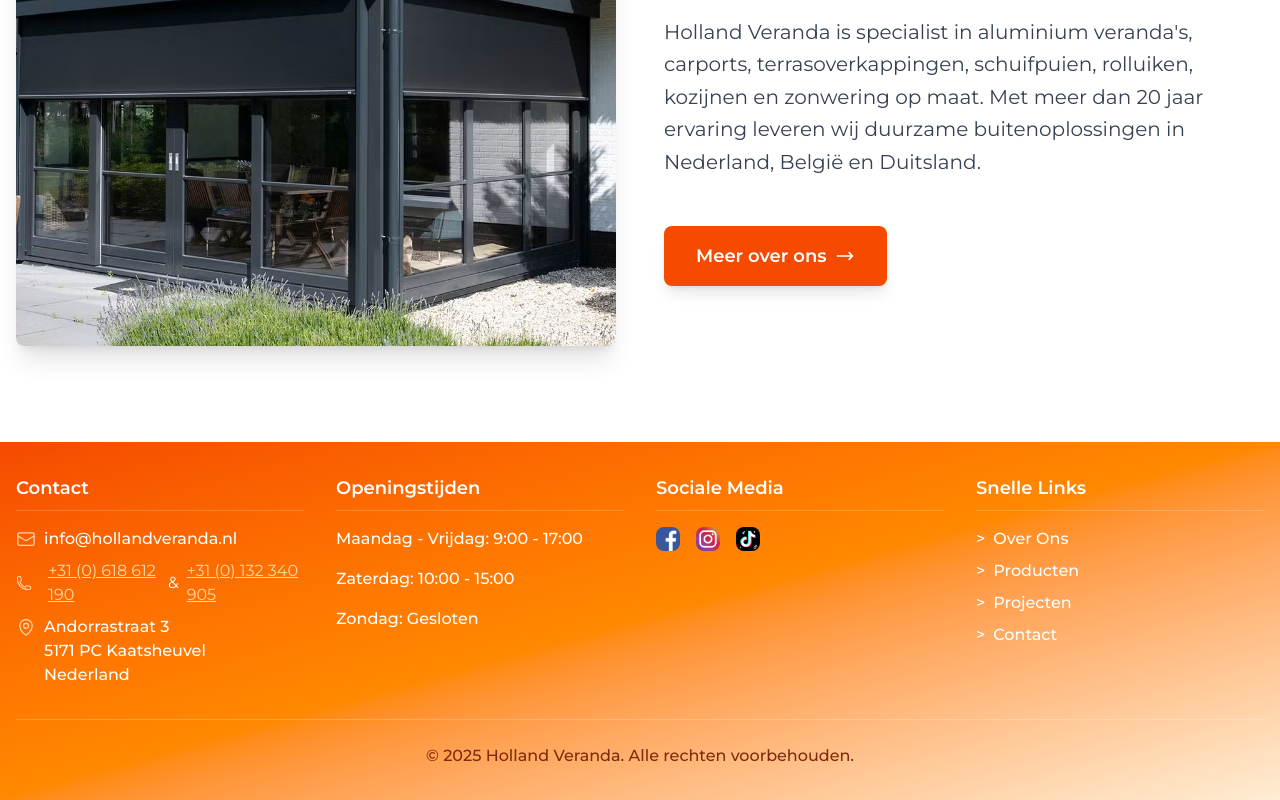
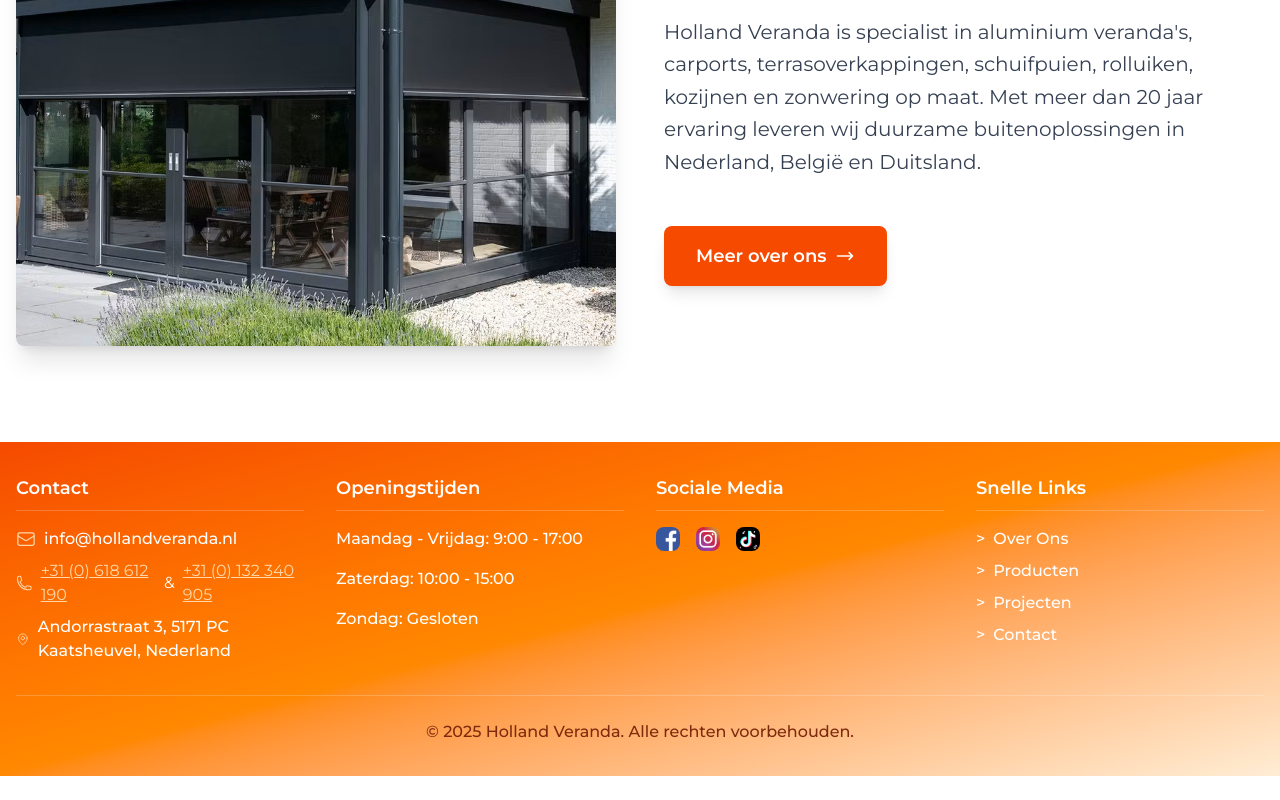
Before and after one commit to Radeuz/holland-veranda, a Next.js app: page / in a window 1280 px wide. Shown: the part 3036-3836 px from the top of the page. After the commit the page ends 3812 px from the top, so only its background shows below. Built offline with nearby package versions, Linux system fonts and the light colour scheme.

Commit message:
Footer: Telefon numaraları ve adres, mail ile aynı hizada alt alta gösterildi

```diff
--- a/src/app/components/Footer.js
+++ b/src/app/components/Footer.js
@@ -23,19 +23,15 @@ export default function Footer() {
                 <EnvelopeIcon className="w-5 h-5 mr-2 text-orange-200" />
                 info@hollandveranda.nl
               </div>
-              <div className="flex items-center text-orange-200 gap-2">
+              <div className="flex items-center text-orange-200">
                 <PhoneIcon className="w-5 h-5 mr-2 text-orange-200" />
                 <a href="https://wa.me/31618612190" target="_blank" rel="noopener noreferrer" className="hover:text-orange-200 transition-colors underline">+31 (0) 618 612 190</a>
-                <span className="text-white">&amp;</span>
+                <span className="text-white mx-2">&amp;</span>
                 <a href="tel:+31132340905" className="hover:text-orange-200 transition-colors underline">+31 (0) 132 340 905</a>
               </div>
-              <div className="flex items-start text-white font-medium">
-                <MapPinIcon className="w-5 h-5 mr-2 text-orange-200 mt-0.5" />
-                <span>
-                  Andorrastraat 3<br />
-                  5171 PC Kaatsheuvel<br />
-                  Nederland
-                </span>
+              <div className="flex items-center text-white font-medium">
+                <MapPinIcon className="w-5 h-5 mr-2 text-orange-200" />
+                <span>Andorrastraat 3, 5171 PC Kaatsheuvel, Nederland</span>
               </div>
             </div>
           </div>
```
